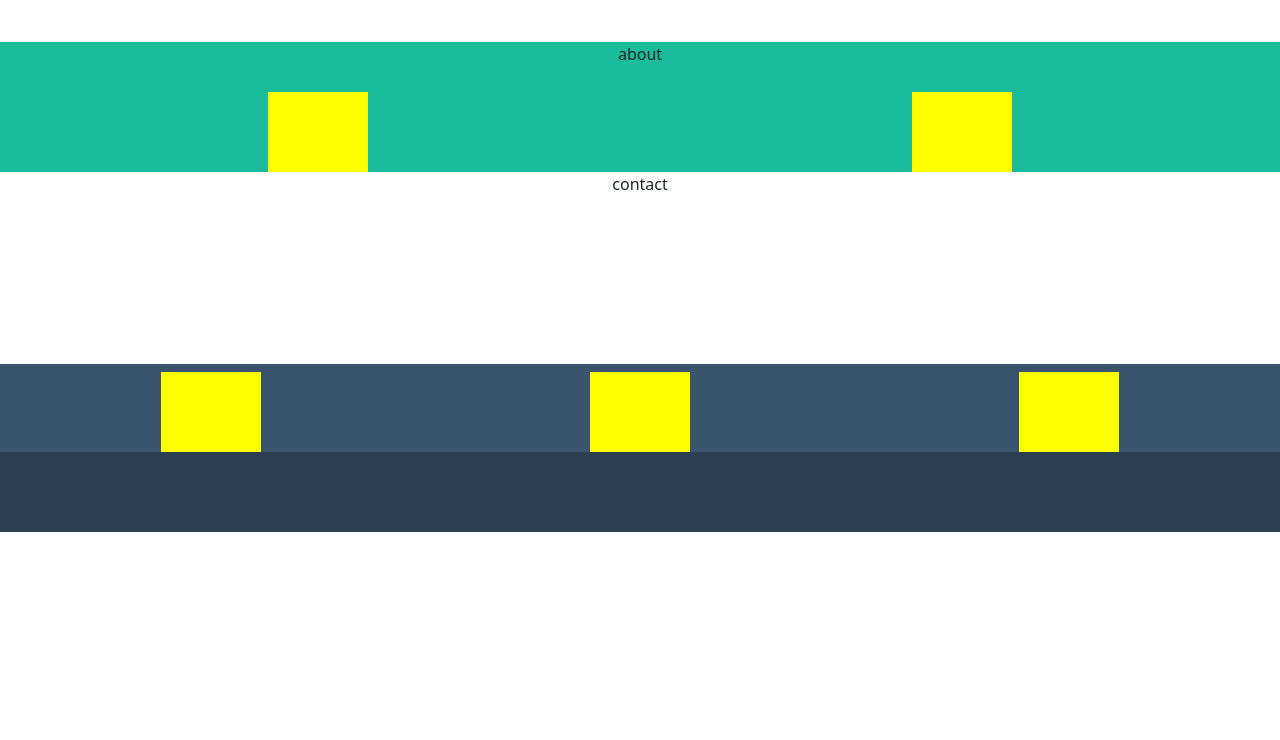
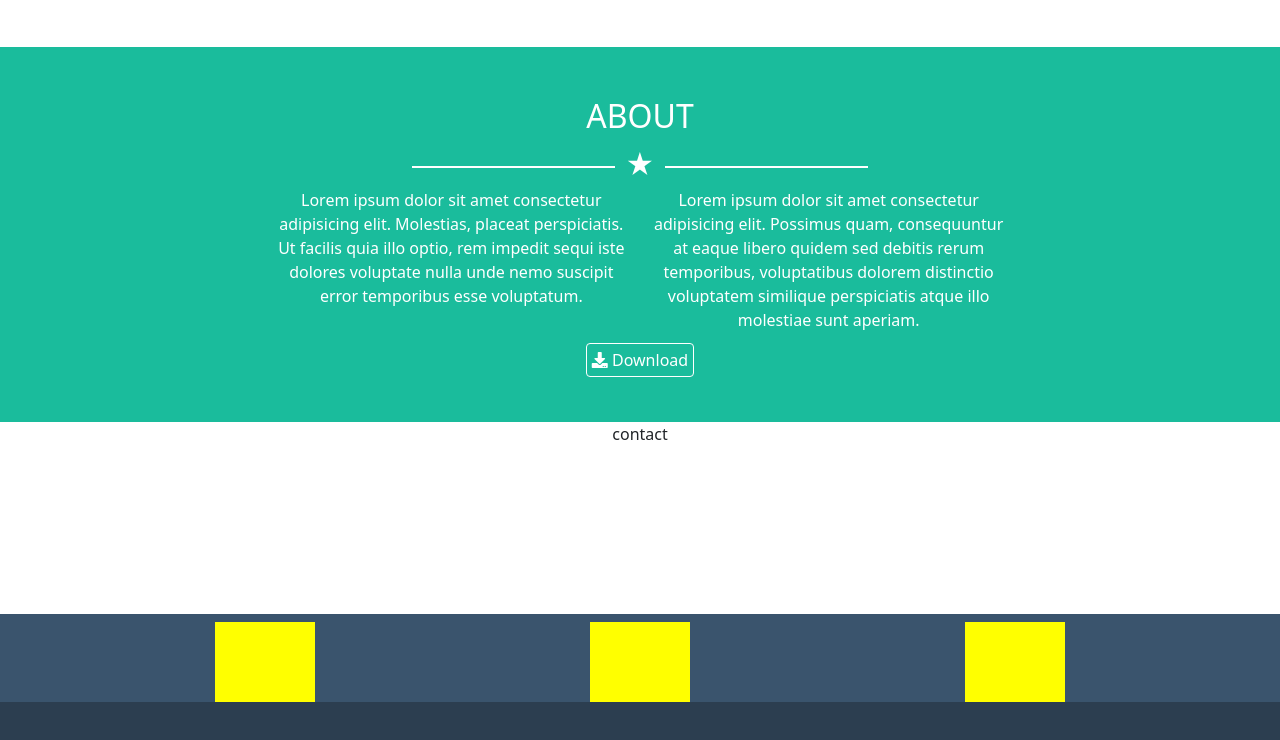
Before and after one commit to SalvalajoRiccardo/html-css-bootstrap-freelancer, a plain HTML site: page index.html in a window 1280 px wide. Shown: the part 1198-1938 px from the top of the page. Before the commit the page ends 1730 px from the top, so only its background shows below. Drawn offline with nearby package versions, Linux system fonts and the light colour scheme.

Commit message:
fine about

```diff
--- a/css/style.css
+++ b/css/style.css
@@ -57,11 +57,22 @@
     width: 100%;
 }
 
-
-.about {
+/* about */
+#about {
     background-color: #1abc9c;
+    padding: 50px 60px 50px;
+    color: white;
 }
 
+#about a {
+    color: white;
+    text-decoration: none;
+    border: 1px solid;
+    padding: 5px;
+
+}
+
+/* contact */
 .contact {
     height: 200px;
 }
--- a/index.html
+++ b/index.html
@@ -6,6 +6,7 @@
     <meta name="viewport" content="width=device-width, initial-scale=1.0">
     <link href="https://cdn.jsdelivr.net/npm/bootstrap@5.0.1/dist/css/bootstrap.min.css" rel="stylesheet" integrity="sha384-+0n0xVW2eSR5OomGNYDnhzAbDsOXxcvSN1TPprVMTNDbiYZCxYbOOl7+AMvyTG2x" crossorigin="anonymous">
     <link rel="stylesheet" href="css/style.css">
+    <link rel="stylesheet" href="https://cdnjs.cloudflare.com/ajax/libs/font-awesome/5.15.3/css/all.min.css" integrity="sha512-iBBXm8fW90+nuLcSKlbmrPcLa0OT92xO1BIsZ+ywDWZCvqsWgccV3gFoRBv0z+8dLJgyAHIhR35VZc2oM/gI1w==" crossorigin="anonymous" referrerpolicy="no-referrer" />
     <title>esercizio bootstrap</title>
 </head>
 <body>
@@ -71,7 +72,7 @@
             <div class="container">
                 <div class="row">
                     <div class="col-12">
-                        <h3>portfolio</h3>
+                        <h2>portfolio</h2>
                         <h3 class="stacco">
                             <span class="stellab">&#9733;</span>
                         </h3>
@@ -111,18 +112,36 @@
         </section>
 
 
-        <div class="about text-center">
-            <div class="titolopiccolo">about</div>
-            <div class="row justify-content-center g-2">
-                <div class="col-12 col-md-6">
-                    <div class="boxheight"></div>
-                </div>
-                <div class="col-12 col-md-6">
-                    <div class="boxheight"></div>
+        <section id="about" class="text-center">
+            <div class="container">
+                <div class="row text-uppercase">
+                    <h2>about</h2>
+                    <h3 class="stacco">
+                        <span class="stellav">&#9733;</span>
+                    </h3>
                 </div>
             </div>
 
+            <div class="container">
+                <div class="row g-3">
+                    <div class="col-12 offset-md-2 col-md-4">
+                        <p>Lorem ipsum dolor sit amet consectetur adipisicing elit. Molestias, placeat perspiciatis. Ut facilis quia illo optio, rem impedit sequi iste dolores voluptate nulla unde nemo suscipit error temporibus esse voluptatum.</p>
                     </div>
+
+                    <div class="col-12 col-md-4">
+                        <p>Lorem ipsum dolor sit amet consectetur adipisicing elit. Possimus quam, consequuntur at eaque libero quidem sed debitis rerum temporibus, voluptatibus dolorem distinctio voluptatem similique perspiciatis atque illo molestiae sunt aperiam.</p>
+                    </div>
+                </div>
+            </div>
+
+            <div class="container">
+                <div class="row">
+                    <div class="col-12">
+                        <a class="rounded" href=""><i class="fas fa-download"></i> Download</a>
+                    </div>
+                </div>
+            </div>
+        </section>
 
         <div class="contact text-center">
             contact
@@ -132,6 +151,7 @@
 
     <footer>
         <div class="topfoot">
+            <div class="container">
                 <div class="row justify-content-center text-center g-2">
                     <div class="col-12 col-md-4 ">
                         <div class="boxheight"></div>
@@ -146,6 +166,8 @@
 
             </div>
 
+        </div>
+
         <div class="botfoot">
 
         </div>
```
Lines whose indentation alone changed are shown as unchanged.
